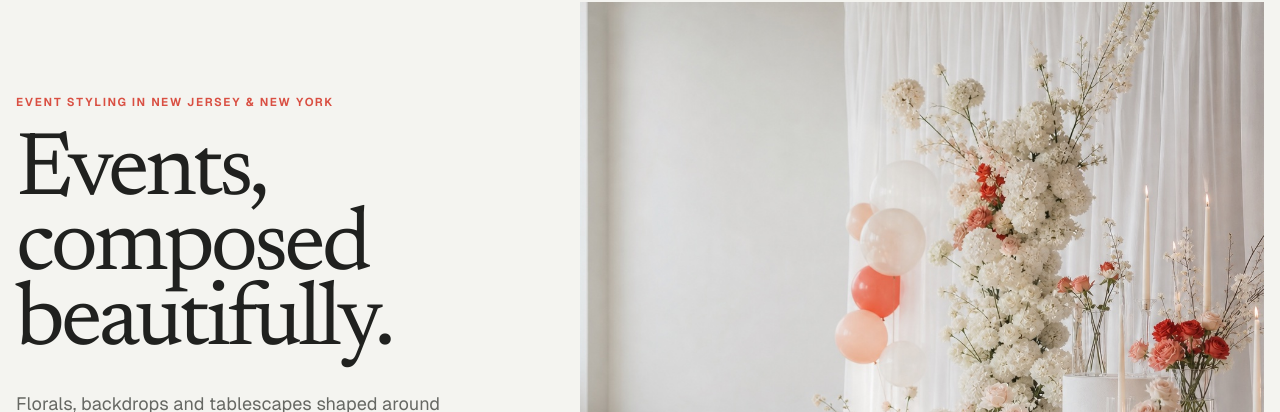
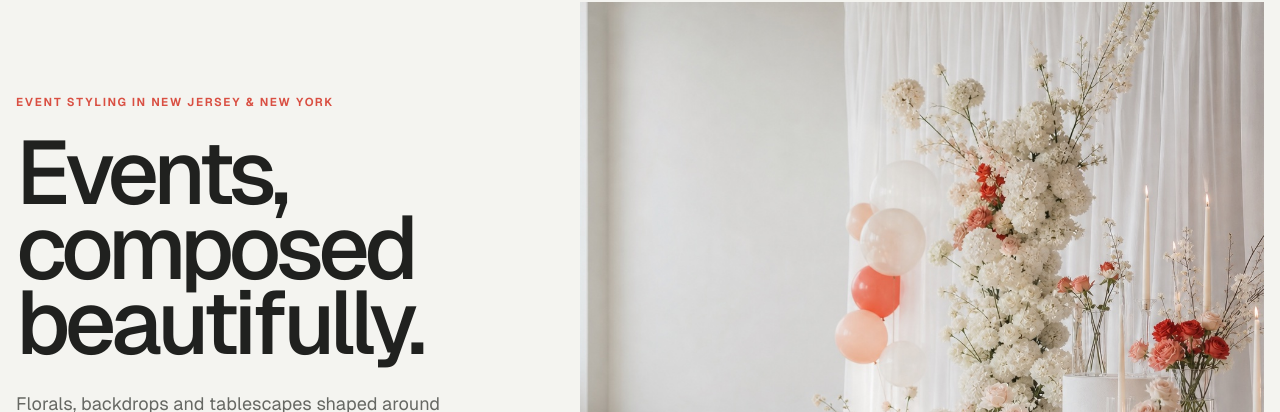
Before and after one commit to geeth24/decorate-ur-party, a Next.js app: page / in a window 1280 px wide. Shown: the part 102-514 px from the top of the page. Built offline with nearby package versions, Linux system fonts and the light colour scheme; no server answers.

Commit message:
Remove remote font dependency from build

```diff
--- a/app/globals.css
+++ b/app/globals.css
@@ -33,7 +33,7 @@ button:active, .pressable:active { transform: scale(.97); }
 :focus-visible { outline: 2px solid var(--accent); outline-offset: 3px; }
 
 .shell { width: min(100% - 2rem, 86rem); margin-inline: auto; }
-.display { font-family: var(--font-newsreader), serif; letter-spacing: -.045em; }
+.display { font-family: var(--font-geist), sans-serif; font-weight: 520; letter-spacing: -.065em; }
 .eyebrow { font-size: .72rem; font-weight: 650; letter-spacing: .14em; text-transform: uppercase; }
 .section-space { padding-block: clamp(5rem, 10vw, 9rem); }
 .text-balance { text-wrap: balance; }
--- a/app/layout.tsx
+++ b/app/layout.tsx
@@ -1,12 +1,10 @@
 import type { Metadata } from "next";
 import localFont from "next/font/local";
-import { Newsreader } from "next/font/google";
 import "./globals.css";
 import Navbar from "@/components/navbar";
 import { Analytics } from "@vercel/analytics/next";
 
 const geist = localFont({ src: "./fonts/GeistVF.woff", variable: "--font-geist", display: "swap" });
-const newsreader = Newsreader({ subsets: ["latin"], variable: "--font-newsreader", display: "swap" });
 
 export const metadata: Metadata = {
   metadataBase: new URL(process.env.NEXT_PUBLIC_SITE_URL ?? "http://localhost:3000"),
@@ -19,5 +17,5 @@ export const metadata: Metadata = {
 };
 
 export default function RootLayout({ children }: Readonly<{ children: React.ReactNode }>) {
-  return <html lang="en"><body className={`${geist.variable} ${newsreader.variable}`}><Navbar />{children}<Analytics /></body></html>;
+  return <html lang="en"><body className={geist.variable}><Navbar />{children}<Analytics /></body></html>;
 }
```
